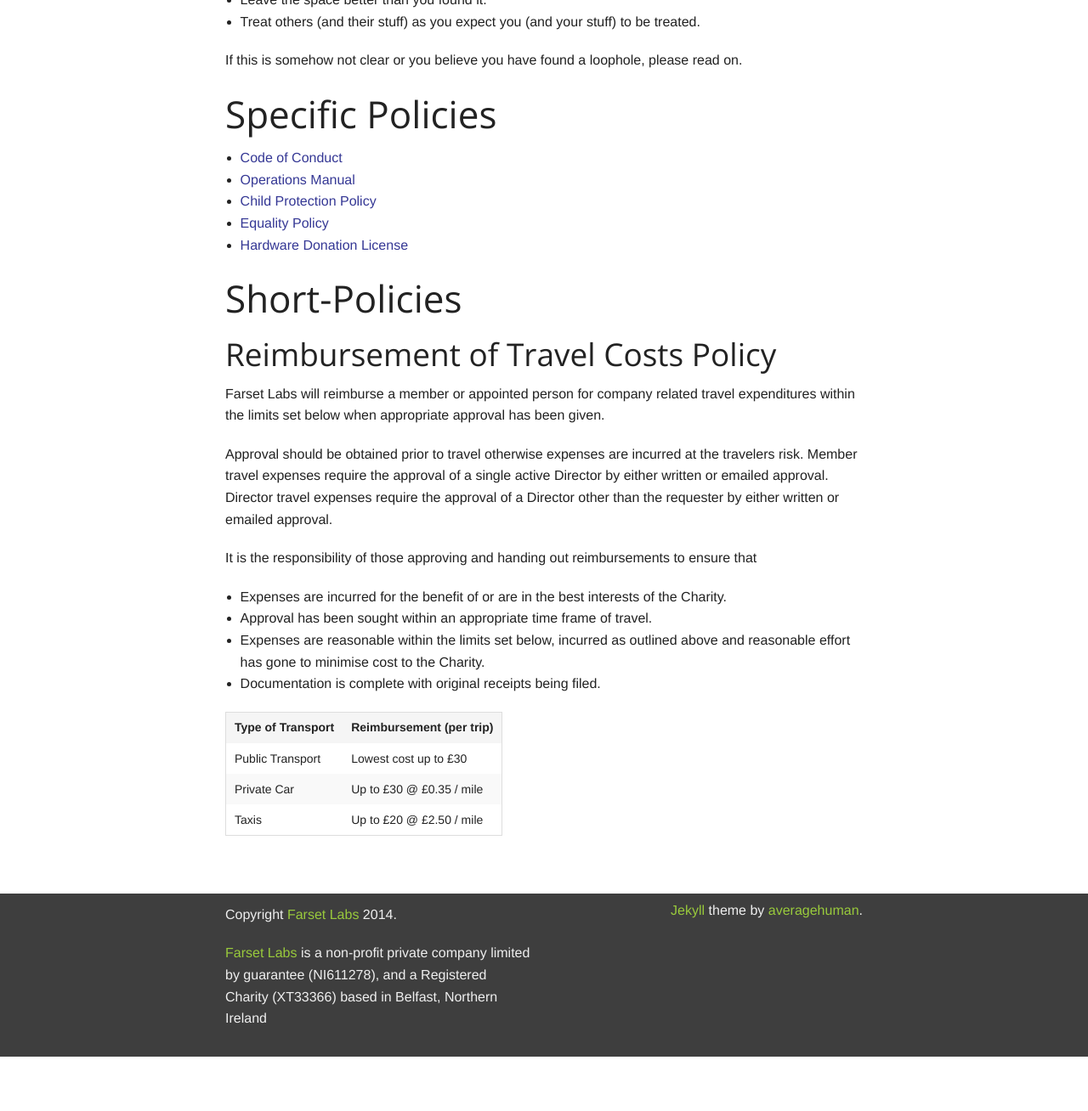
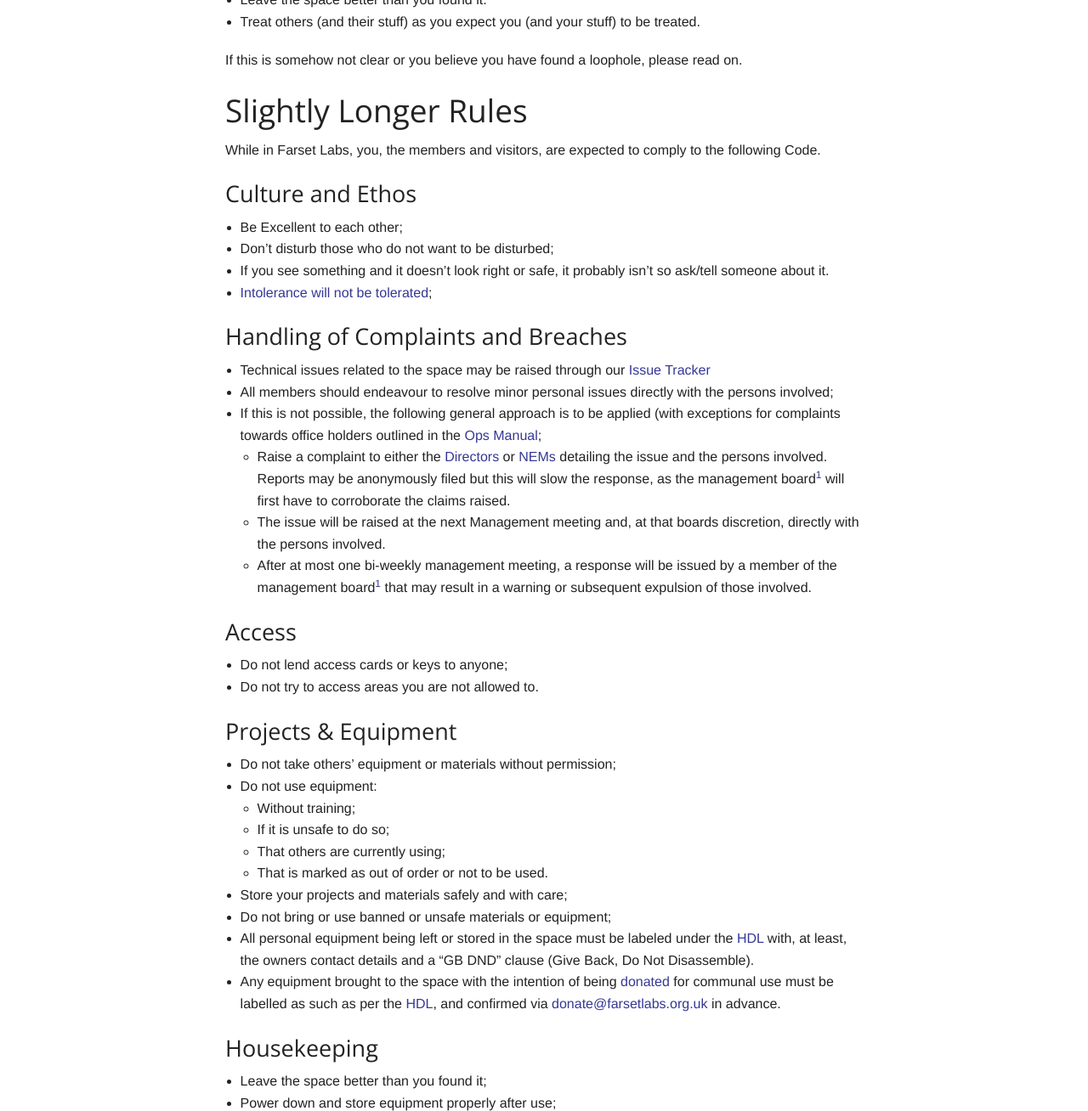
Before and after one commit to FarsetLabs/farsetlabs.github.io, a Jekyll site: the page built from about/rules_and_policies.md, in a window 1280 px wide and 1400 px high, scrolled down 232 px, cut to the strip 92-1400 px from the top of the window. Shown: the whole strip at 85% size. Built offline with Jekyll 4.4.1, drawn with Linux system fonts in a browser that asks for light colours; before the commit the page ends 1568 px from its top, so only the background shows below that; some of the changed text lies outside the part shown.

Commit message:
Giving AD-73 a go; also includes weighting tweaks to normalise order of listings under About, clean up some cruff from the about page, and in general clean things up just a little

```diff
--- a/about/rules_and_policies.md
+++ b/about/rules_and_policies.md
@@ -5,10 +5,11 @@
 parent : "About"
 haschildren: True
 toc : False
+weight: 4
 tags : []
 ---
 
-# Dem Rules
+# The Short Rules
 
 Any community needs a few rules to stay safe and fun, and we don't like making more than we have to.
 
@@ -19,7 +20,72 @@
 
 If this is somehow not clear or you believe you have found a loophole, please read on.
 
-# Specific Policies
+## Slightly Longer Rules
+
+While in Farset Labs, you, the members and visitors, are expected to comply to the following Code.
+
+### Culture and Ethos
+
+ * Be Excellent to each other;
+ * Don't disturb those who do not want to be disturbed;
+ * If you see something and it doesn't look right or safe, it probably isn't so ask/tell someone about it.
+ * [Intolerance will not be tolerated](equality.html);
+
+### Handling of Complaints and Breaches
+ * Technical issues related to the space may be raised through our [Issue Tracker](http://jira.farsetlabs.org.uk)
+ * All members should endeavour to resolve minor personal issues directly with the persons involved;
+ * If this is not possible, the following general approach is to be applied (with exceptions for complaints towards office holders outlined in the [Ops Manual](ops_manual.html);
+    * Raise a complaint to either the [Directors](mailto:admin@farsetlabs.org.uk) or [NEMs](mailto:nems@services.farsetlabs.org.uk) detailing the issue and the persons involved. Reports may be anonymously filed but this will slow the response, as the management board[^1] will first have to corroborate the claims raised.
+    * The issue will be raised at the next Management meeting and, at that boards discretion, directly with the persons involved.
+    * After at most one bi-weekly management meeting, a response will be issued by a member of the management board[^1] that may result in a warning or subsequent expulsion of those involved.
+
+[^1]: The Management Board consists of both the Directors of Farset Labs and the Non-Executive Mangers (NEMs)
+
+### Access
+
+ * Do not lend access cards or keys to anyone;
+ * Do not try to access areas you are not allowed to.
+
+### Projects &amp; Equipment
+
+ * Do not take others’ equipment or materials without permission;
+ * Do not use equipment:
+    * Without training;
+    * If it is unsafe to do so;
+    * That others are currently using;
+    * That is marked as out of order or not to be used.
+ * Store your projects and materials safely and with care;
+ * Do not bring or use banned or unsafe materials or equipment;
+ * All personal equipment being left or stored in the space must be labeled under the [HDL](hardware_donation_license.html) with, at least, the owners contact details and a "GB DND" clause (Give Back, Do Not Disassemble).
+ * Any equipment brought to the space with the intention of being [donated](/about/donations.html) for communal use must be labelled as such as per the [HDL](hardware_donation_license.html), and confirmed via [donate@farsetlabs.org.uk](mailto:donate@farsetlabs.org.uk) in advance.
+
+### Housekeeping
+
+ * Leave the space better than you found it;
+ * Power down and store equipment properly after use;
+ * Keep the space clean, tidy, and pleasant;
+ * Live and let live;
+ * Do not be either on fire or asleep in the space;
+ * Park safely &amp; respect the tenants at Weavers’ Court
+
+### Health &amp; Safety
+
+ * Do not try to disable safety guards or preventative measures;
+ * Be safe and reasonable in everything you do;
+ * Report and repair any accidents or damage.
+
+### Child Protection
+ * No Under 18's may join Farset Labs as members;
+ * No unaccompanied[^2] under 18's are permitted in the building after 8pm;
+ * No unaccompanied[^2] under 14's are permitted in the building;
+ * No unidentified individuals are permitted in mixed-age-group events;
+ * At least two agents of Farset Labs must remain with any mixed-age-group event at all times;
+ * Agents and Officers cannot engage in any Regulated Activity as defined in the [CPP](child_protection.html) unless they are Access NI Cleared as part of a Farset Labs project or programme.
+
+[^2]: Within Farset Labs, "unaccompanied" means a young person without an attending parent, guardian, or agent of Farset Labs operating in loco parentis by prior agreement
+
+
+## The Very Much Longer Rules
 * [Code of Conduct](code_of_conduct.html)
 * [Operations Manual](ops_manual.html)
 * [Child Protection Policy](child_protection.html)
```
Also changed, not shown: about/child_protection.md (+10 -10 lines), about/code_of_conduct.md (+1 -40 lines), about/facility.md (+1 -0 lines), about/hardware_donation_license.md (+1 -1 lines), about/index.html (+10 -7 lines).
